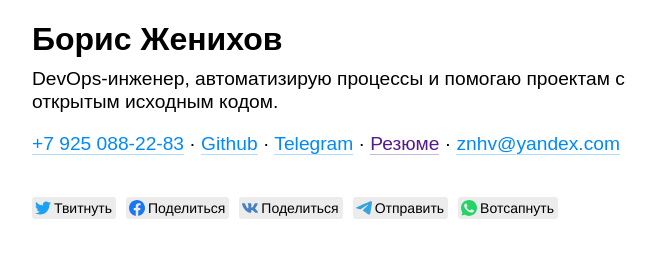
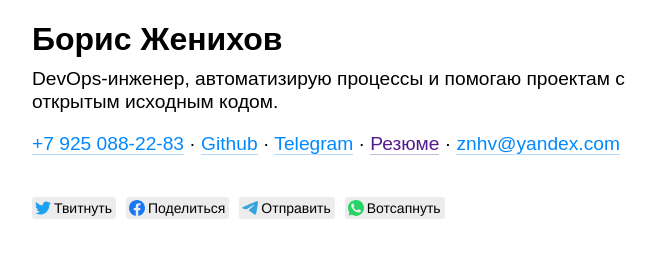
Before and after one commit to abuwhite/znhv.github.io, a plain HTML site: page index.html in a window 1280 px wide. Shown: the whole page, without its empty margins (288-943 px from the left). Drawn offline with Linux system fonts and the light colour scheme; no server answers.

Commit message:
Refactoring

```diff
--- a/index.html
+++ b/index.html
@@ -65,7 +65,6 @@
 	<div class="likely">
 	  <div class="twitter">Твитнуть</div>
 	  <div class="facebook">Поделиться</div>
-	  <div class="vkontakte">Поделиться</div>
 	  <div class="telegram">Отправить</div>
 	  <div class="whatsapp">Вотсапнуть</div>
 	</div>
```
